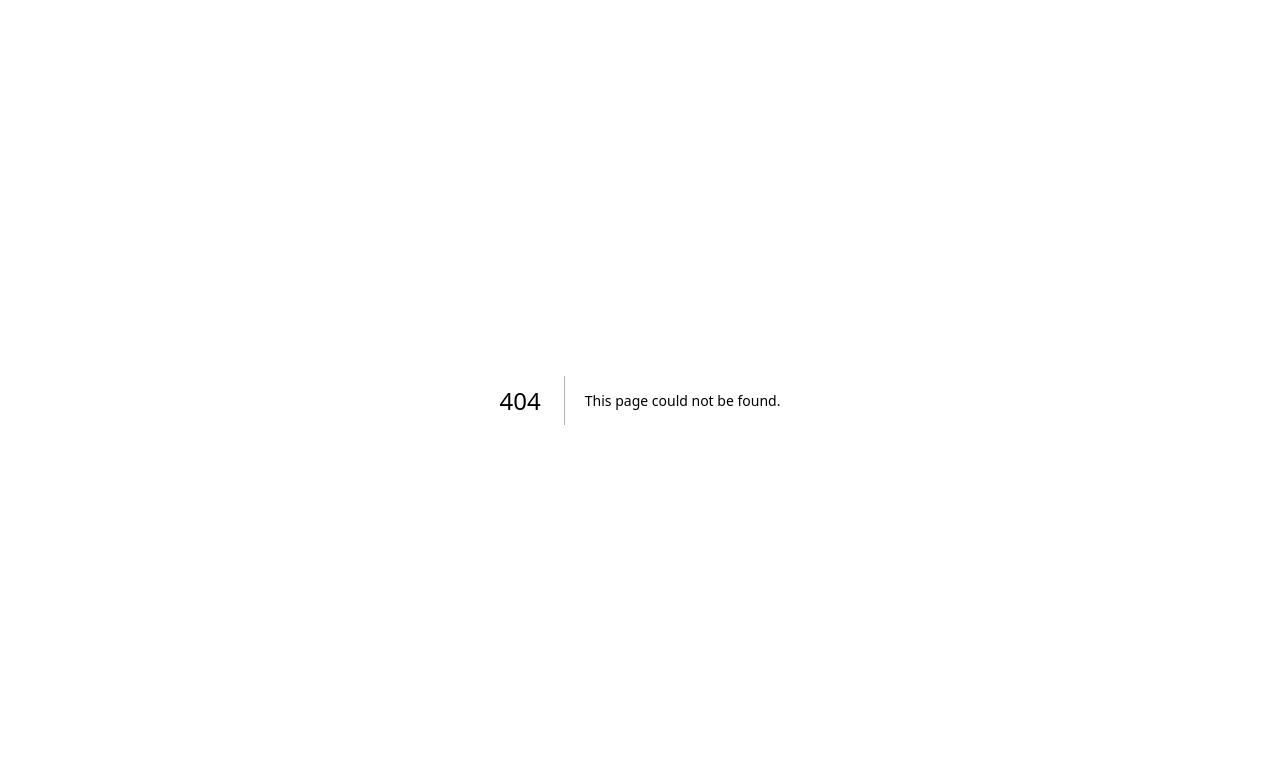
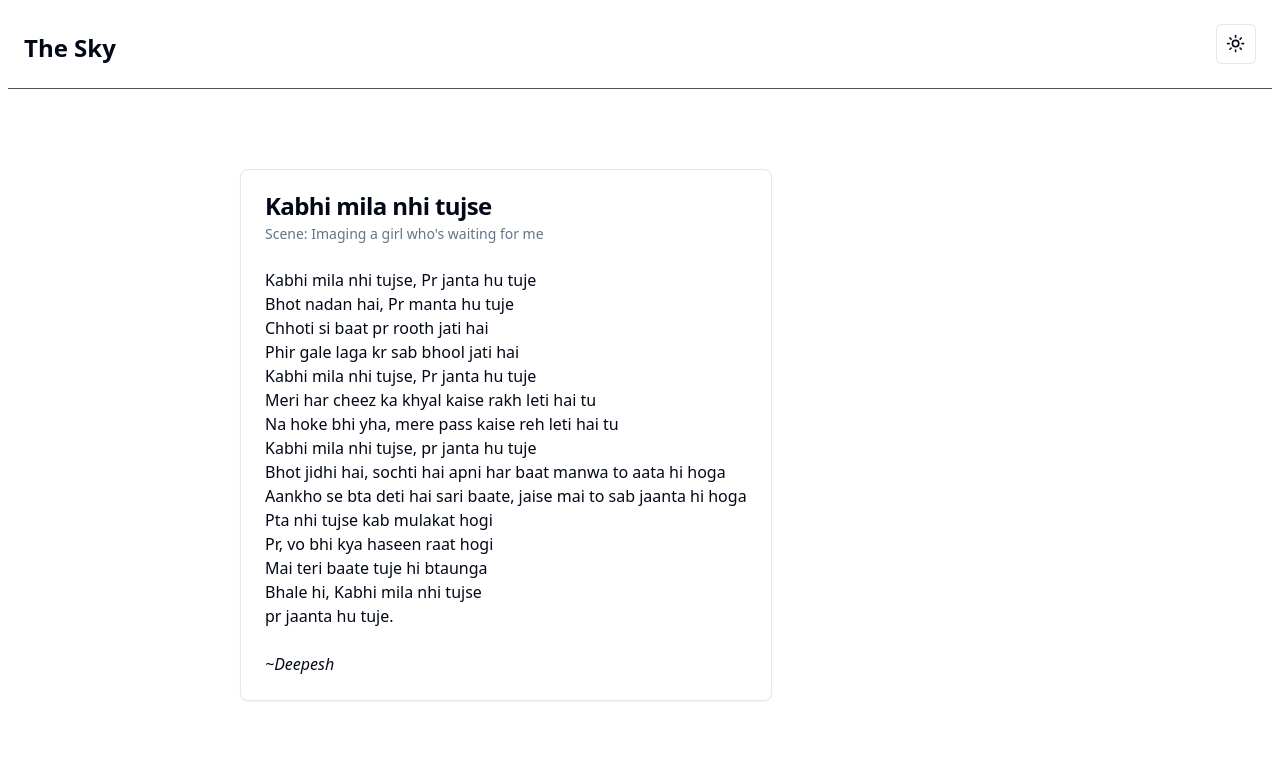
Before and after one commit to akadeepesh/MySky, a Next.js app in the folder frontend/: page / in a window 1280 px wide. Before the commit this address had no page. Shown: the top 779 px of the page. Built offline with nearby package versions, Linux system fonts and the light colour scheme.

Commit message:
fixed home page

```diff
--- /dev/null
+++ b/frontend/pages/index.tsx
@@ -0,0 +1,18 @@
+import HomeNav from "@/components/HomeNav";
+import Home from "@/components/Home";
+import Head from "next/head";
+const HomePage = () => {
+  return (
+    <div className="">
+      <Head>
+        <title>The Sky</title>
+      </Head>
+      <div className="flex justify-center items-center border-b border-gray-600 mx-2">
+        <HomeNav />
+      </div>
+      <Home />
+    </div>
+  );
+};
+
+export default HomePage;
```
